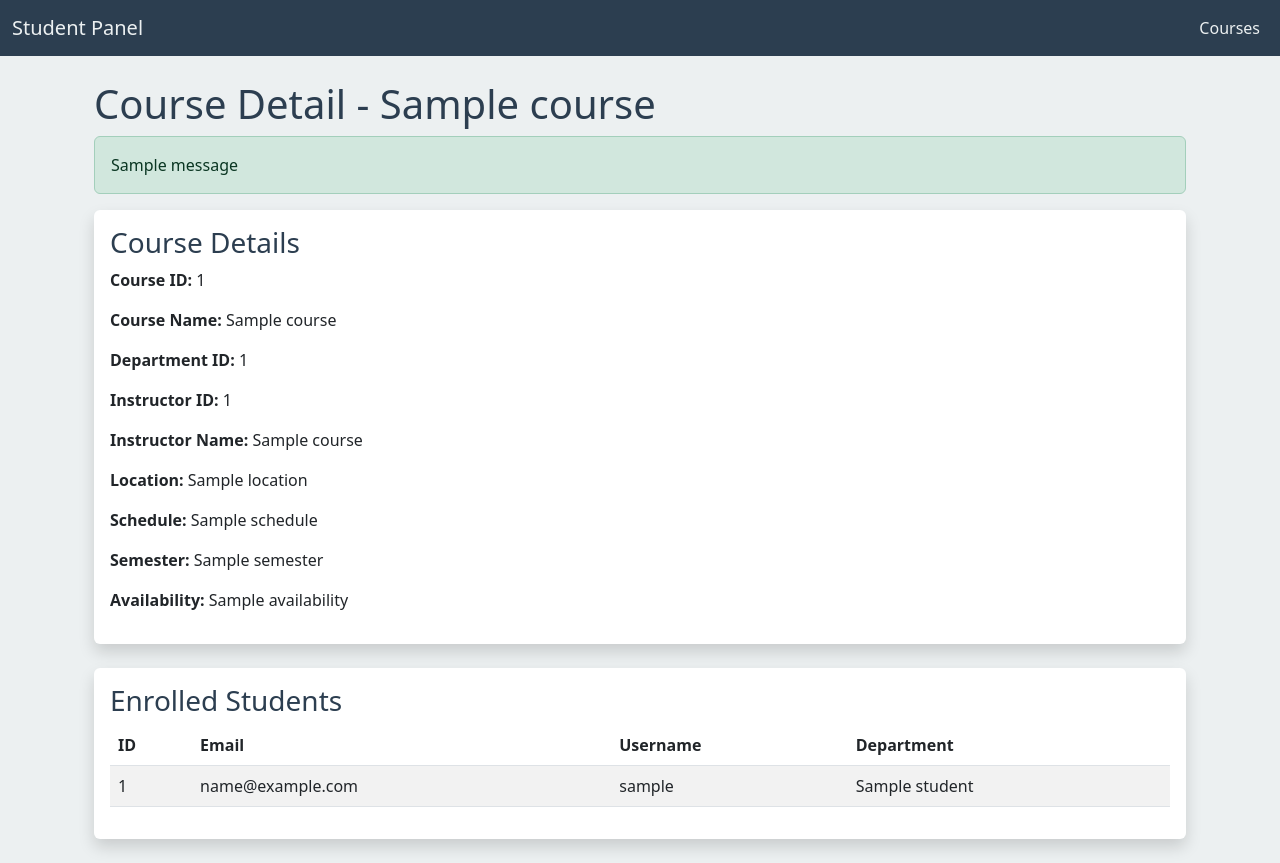
After one commit to Thanh-WuTan/edu-flask-db-project, a Python web app: template app/templates/student/course_detail.html in a window 1280 px wide. The commit adds this page. Run offline with Jinja, Linux system fonts and the light colour scheme; the template is opened without the code that fills it: most values are stand-ins (such as "Sample title", 1, 10 or a date in 2020); one stand-in notice (Sample message) is shown.

Commit message:
fix student dashboard

```diff
--- a/app/admin.py
+++ b/app/admin.py
@@ -174,8 +174,9 @@ def edit_course(course_id):
         location = form.location.data
         schedule = form.schedule.data
         semester = form.semester.data
+        availability = form.availability.data
         try:
-            edit_course_service(course_id, course_name, department_id, instructor_id, location, schedule, semester)
+            edit_course_service(course_id, course_name, department_id, instructor_id, location, schedule, semester, availability)
             flash('Course updated successfully', 'success')
             return redirect(url_for('admin.courses'))
         except Exception as e:
--- a/app/instructor.py
+++ b/app/instructor.py
@@ -156,8 +156,9 @@ def edit_course(course_id):
         location = form.location.data
         schedule = form.schedule.data
         semester = form.semester.data
+        availability = form.availability.data
         try:
-            edit_course_service(course_id, course_name, department_id, instructor_id, location, schedule, semester)
+            edit_course_service(course_id, course_name, department_id, instructor_id, location, schedule, semester, availability)
             flash('Course updated successfully', 'success')
             return redirect(url_for('instructor.courses'))
         except Exception as e:
--- /dev/null
+++ b/app/templates/student/course_detail.html
@@ -0,0 +1,97 @@
+{% extends 'student/student_panel.html' %}
+{% block title %}{{ title }}{% endblock %}
+{% block content %}
+<div class="container">
+    <h1 style="color: #2C3E50;">Course Detail - {{ course.course_name }}</h1>
+    {% with messages = get_flashed_messages(with_categories=true) %}
+        {% if messages %}
+            {% for category, message in messages %}
+                <div class="alert alert-{{ category }}">{{ message }}</div>
+            {% endfor %}
+        {% endif %}
+    {% endwith %}
+
+    <!-- Course Information -->
+    <div class="card mb-4 shadow" style="background-color: #FFFFFF; border: none;">
+        <div class="card-body">
+            <h3 style="color: #2C3E50;">Course Details</h3>
+            <p><strong>Course ID:</strong> {{ course.course_id }}</p>
+            <p><strong>Course Name:</strong> {{ course.course_name }}</p>
+            <p><strong>Department ID:</strong> {{ course.department_id }}</p>
+            <p><strong>Instructor ID:</strong> {{ course.instructor_id or 'N/A' }}</p>
+            <p><strong>Instructor Name:</strong> {{ course.instructor_name or 'N/A' }}</p>
+            <p><strong>Location:</strong> {{ course.location or 'N/A' }}</p>
+            <p><strong>Schedule:</strong> {{ course.schedule or 'N/A' }}</p>
+            <p><strong>Semester:</strong> {{ course.semester or 'N/A' }}</p>
+            <p><strong>Availability:</strong> {{ course.availability }}</p>
+            <!-- <button type="button" class="btn" style="background-color: #2C3E50; color: #ECF0F1;" data-bs-toggle="modal" data-bs-target="#addStudentModal">Add New Student</button> -->
+        </div>
+    </div>
+
+    <!-- Enrolled Students -->
+    <div class="card mb-4 shadow" style="background-color: #FFFFFF; border: none;">
+        <div class="card-body">
+            <h3 style="color: #2C3E50;">Enrolled Students</h3>
+            {% if enrolled_students %}
+                <table class="table table-striped">
+                    <thead style="background-color: #34495E; color: #ECF0F1;">
+                        <tr>
+                            <th>ID</th>
+                            <th>Email</th>
+                            <th>Username</th>
+                            <th>Department</th>
+                            <!-- <th>Action</th> -->
+                        </tr>
+                    </thead>
+                    <tbody>
+                        {% for student in enrolled_students %}
+                        <tr>
+                            <td>{{ student.id }}</td>
+                            <td>{{ student.email }}</td>
+                            <td>{{ student.username }}</td>
+                            <td>{{ student.department_name }}</td>
+                            <!-- <td>
+                                <form method="POST" action="{{ url_for('instructor.unenroll_student', course_id=course.course_id, student_id=student.id) }}" style="display:inline;">
+                                    <button type="submit" class="btn btn-danger btn-sm" onclick="return confirm('Are you sure you want to unenroll this student?')">Remove</button>
+                                </form>
+                            </td> -->
+                        </tr>
+                        {% endfor %}
+                    </tbody>
+                </table>
+            {% else %}
+                <p>No students enrolled yet.</p>
+            {% endif %}
+        </div>
+    </div>
+
+    <!-- Add Student Modal
+    <div class="modal fade" id="addStudentModal" tabindex="-1" aria-labelledby="addStudentModalLabel" aria-hidden="true">
+        <div class="modal-dialog">
+            <div class="modal-content" style="background-color: #34495E; color: #ECF0F1;">
+                <div class="modal-header">
+                    <h5 class="modal-title" id="addStudentModalLabel">Add Student to {{ course.course_name }}</h5>
+                    <button type="button" class="btn-close" data-bs-dismiss="modal" aria-label="Close"></button>
+                </div>
+                <div class="modal-body">
+                    <form method="POST" action="{{ url_for('instructor.enroll_student', course_id=course.course_id) }}">
+                        <div class="mb-3">
+                            <label for="student_id" class="form-label">Select Student</label>
+                            <select class="form-select" id="student_id" name="student_id" required>
+                                <option value="">Select a student</option>
+                                {% for student in available_students %}
+                                <option value="{{ student.id }}">{{ student.username }} ({{ student.email }}) - {{ student.department_name }}</option>
+                                {% endfor %}
+                            </select>
+                        </div>
+                        <button type="submit" class="btn" style="background-color: #2C3E50; color: #ECF0F1;">Enroll Student</button>
+                    </form>
+                </div>
+                <div class="modal-footer">
+                    <button type="button" class="btn btn-secondary" data-bs-dismiss="modal">Close</button>
+                </div>
+            </div>
+        </div>
+    </div> -->
+</div>
+{% endblock %}
--- a/app/templates/student/courses.html
+++ b/app/templates/student/courses.html
@@ -19,7 +19,7 @@
             </thead>
             <tbody>
                 {% for course in courses %}
-                <tr>
+                <tr onclick="window.location.href='{{ url_for('student.course_detail', course_id=course.id) }}'" style="cursor: pointer;">
                     <td>{{ course.id }}</td>  {# ID #}
                     <td>{{ course.course_name }}</td>  {# Course Name #}
                     <td>{{ course.department_name }}</td>  {# Department Name #}
```
Also changed, not shown: app/student.py (+24 -1 lines), test.py (+30 -0 lines).
